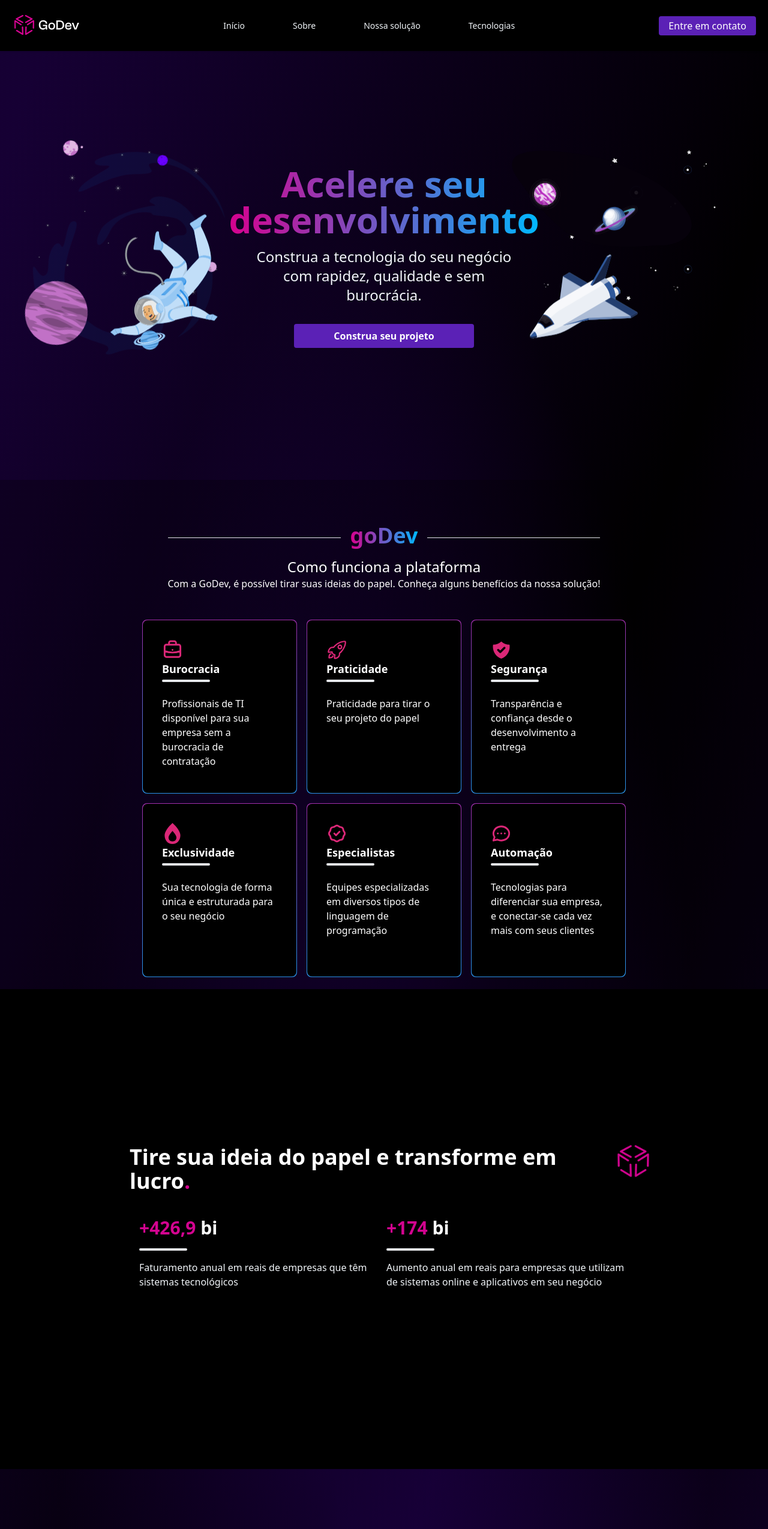
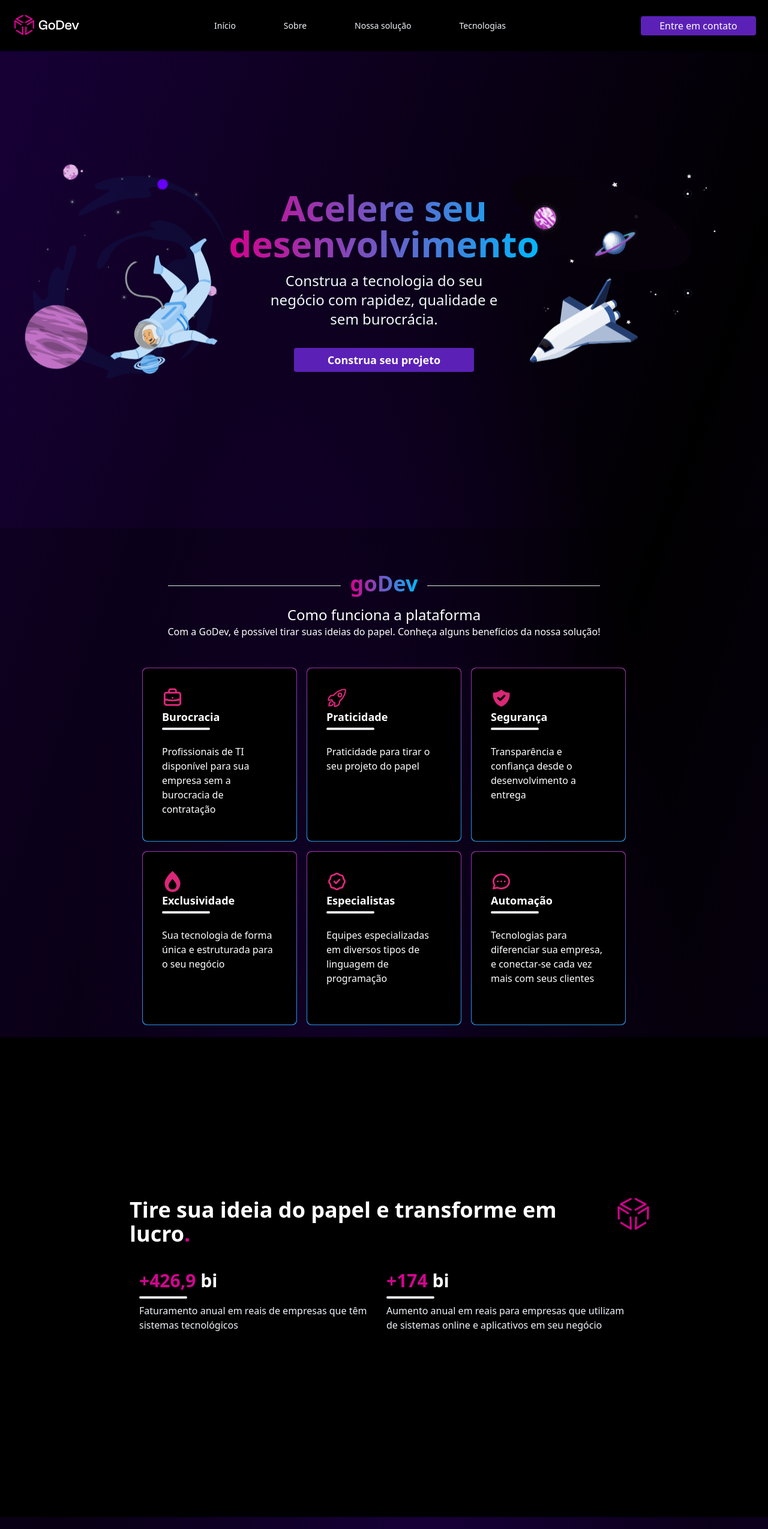
Before and after one commit to GuilhermeSegattoo/inforGerencial-landpage, a Next.js app: page / in a window 1280 px wide. Shown: the top 2549 px of the page at 60% size. Built offline with nearby package versions, Linux system fonts and the light colour scheme.

Commit message:
Fix. responsive horizontal layout

```diff
--- a/components/header/index.tsx
+++ b/components/header/index.tsx
@@ -14,35 +14,35 @@ export const Header = () => {
                 <div className="w-28 cel:flex cel:justify-center cel:items-center cel:text-center lap:">
                     <img src="assets/logo.svg"  alt="" />
                 </div>
-                <ul className="flex xl:gap-16 tab:gap-4 cel:hidden tab:inline-flex lap:inline-flex xl:inline-flex">
+                <ul className="flex xl:gap-16 tab:gap-4 cel:hidden tab:inline-flex lap:inline-flex xl:inline-flex justify-center items-center">
                     <a href="#inicio">
-                        <li className="cursor-pointer text-slate-100 text-sm font-normal hover:text-white link-underline p-8">
+                        <li className="cursor-pointer text-slate-100 text-sm font-normal hover:text-white link-underline p-8 sm:p-5 lg:p-8">
                             <span>Início</span>
                         </li>
                     </a>
                     <a href="#sobre">
-                        <li className="cursor-pointer text-slate-100 text-sm font-normal hover:text-white link-underline p-8">
+                        <li className="cursor-pointer text-slate-100 text-sm font-normal hover:text-white link-underline p-8 sm:p-5 lg:p-8">
                             <span>Sobre</span>
                         </li>
                     </a>
                     <a href="#solucao">
-                        <li className="cursor-pointer text-slate-100 text-sm font-normal hover:text-white link-underline p-8">
+                        <li className="cursor-pointer text-slate-100 text-sm font-normal hover:text-white link-underline p-8 sm:p-5 lg:p-8">
                             Nossa solução
                         </li>
                     </a>
                     <a>
-                        <li className="cursor-pointer text-slate-100 text-sm font-normal hover:text-white link-underline p-8">
+                        <li className="cursor-pointer text-slate-100 text-sm font-normal hover:text-white link-underline p-8 sm:p-5 lg:p-8">
                             <span>Tecnologias</span>
                         </li>
                     </a>
                 </ul>
                 <div className="cel:hidden tab:inline-block lap:inline-block xl:inline-block">
                     <a href="#contato">
-                        <Button text="Entre em contato" height="h-7"/>
+                        <Button text="Entre em contato" height="h-6" width="w-48"/>
                     </a>
                 </div>
             </section>
-            <section className="block lg:hidden">
+            <section className="block cel:inline-block tab:hidden lap:hidden xl:hidden">
                 <div className="text-[#D30490] cursor-pointer" onClick={() => {setIsMenuOpen(!isMenuOpen)}}>
                     <GiHamburgerMenu size={30} />
                 </div>
--- a/pages/index.tsx
+++ b/pages/index.tsx
@@ -9,7 +9,6 @@ import { IoNewspaperOutline, IoRocketOutline } from 'react-icons/io5';
 import { HiOutlineBriefcase, HiOutlineBadgeCheck, HiShieldCheck } from 'react-icons/hi';
 import { TbMessageCircle } from 'react-icons/tb';
 import { FaBurn, FaGithub, FaInstagram, FaLinkedin } from 'react-icons/fa';
-import { AiFillInstagram } from 'react-icons/ai'
 import { RiCopyrightFill } from 'react-icons/ri'
 
 const Home: NextPage = () => {
@@ -25,8 +24,8 @@ const Home: NextPage = () => {
                 <div className="flex flex-col w-full h-full">
                     <Header />
 
-                    <section id="inicio" className='grid cel:grid-cols-1 tab:grid-cols-1 lap:grid-cols-3 pt-14 sm:pt-0 container mx-auto items-center justify-center h-screen'>
-                        <div className='flex cel:w-48 tab:w-48 lap:w-auto xl:w-auto cel:mx-auto '>
+                    <section id="inicio" className='grid cel:grid-cols-1 tab:grid-cols-1 lap:grid-cols-3 pt-16 pb-16 mx-auto my-10 items-center justify-center lg:h-screen'>
+                        <div className='flex cel:w-48 tab:w-48 lap:w-auto xl:w-auto cel:mx-auto'>
                             <div className='relative h-[300px] w-[300px]'>
                                 <img className='absolute bottom-0 right-0 z-30 floating' width={180} src='./assets/astroneer/astroneer.svg' />
                                 <img className='absolute top-0 left-0 z-20 spin' width={300} src='./assets/astroneer/planets.svg' />
@@ -38,14 +37,14 @@ const Home: NextPage = () => {
                             <p className='text-6xl cel:text-4xl cel:mt-14 tab:text-5xl lap:text-6xl bg-textGradient bg-clip-text text-transparent font-bold mt-28'>
                                 <span>Acelere seu <br />desenvolvimento</span>
                             </p>
-                            <p className='text-2xl cel:text-lg tab:text-xl lap:text-2xl mt-4 text-slate-100'>
+                            <p className='text-2xl cel:text-lg tab:text-xl lap:text-2xl mt-4 px-2 text-slate-100'>
                                 Construa a tecnologia do seu negócio com rapidez, qualidade e sem burocrácia.
                             </p>
                             <div className='mt-8'>
-                                <Button onClick={() => { }} bold={true} textSize="t  ext-lg" text="Construa seu projeto" width='w-[300px]' height='h-10' />
+                                <Button onClick={() => { }} bold={true} textSize="text-lg" text="Construa seu projeto" width='w-[300px]' height='h-10' />
                             </div>
                         </div>
-                        <div className='flex cel:hidden tab:hidden lap:inline-block xl:inline-block justify-center lap:w-auto '>
+                        <div className='flex cel:hidden tab:hidden lap:inline-block xl:inline-block justify-center lap:w-auto'>
                             <div className='relative h-[300px] w-[300px]'>
                                 <img className='absolute bottom-0 left-0 z-50 floating ' style={{ animationDuration: "15s" }} width={180} src='./assets/rocket/rocket.svg' />
                                 <img className='absolute top-10 left-0 z-30 floating ' style={{ animationDuration: "40s" }} width={180} src='./assets/rocket/planets.svg' />
@@ -87,12 +86,12 @@ const Home: NextPage = () => {
                             <div className='p-10 grid grid-cols-1 lg:grid-cols-2 gap-2'>
                                 <div className='flex flex-col gap-2'>
                                     <span className='font-bold text-[#D30490] text-3xl'>+426,9 <span className='text-white'>bi</span></span>
-                                    <hr className="w-20 border-2 rounded bg-white mt-2 mb-2" />
+                                    <hr className="w-20 border-2 rounded bg-white"/>
                                     <p className='text-slate-100'>Faturamento anual em reais de empresas que têm sistemas tecnológicos</p>
                                 </div>
                                 <div className='flex flex-col gap-2'>
                                     <span className='font-bold text-[#D30490] text-3xl'>+174 <span className='text-white'>bi</span></span>
-                                    <hr className="w-20 border-2 rounded bg-white mt-2 mb-2" />
+                                    <hr className="w-20 border-2 rounded bg-white" />
                                     <p className='text-slate-100'>Aumento anual em reais para empresas que utilizam de sistemas online e aplicativos em seu negócio</p>
                                 </div>
                             </div>
@@ -112,7 +111,7 @@ const Home: NextPage = () => {
                                 <div className='flex flex-col items-center gap-2'>
                                     <div className='relative'>
                                         <img src='assets/planets/neptune.svg' />
-                                        <span className='absolute text-white font-bold text-2xl top-1/2 -translate-y-1/2 left-1/2 -translate-x-1/2'>1</span>
+                                        <span className='absolute text-white font-bold text-2xl top-1/2 -translate-y-1/2 left-1/2 -translate-x-1/2 drop-shadow'>1</span>
                                     </div>
                                     <span className='font-bold text-white text-2xl'>Entrevista</span>
                                     <hr className="w-20 border-1 rounded border-blue-800 mt-2 mb-2" />
@@ -122,7 +121,7 @@ const Home: NextPage = () => {
                                 <div className='flex flex-col items-center gap-2'>
                                     <div className='relative'>
                                         <img src='assets/planets/mars.svg' />
-                                        <span className='absolute text-white font-bold text-2xl top-1/2 -translate-y-1/2 left-1/2 -translate-x-1/2'>2</span>
+                                        <span className='absolute text-white font-bold text-2xl top-1/2 -translate-y-1/2 left-1/2 -translate-x-1/2 drop-shadow'>2</span>
                                     </div>
                                     <span className='font-bold text-white text-2xl'>Equipes</span>
                                     <hr className="w-20 border-1 rounded border-blue-800 mt-2 mb-2" />
@@ -132,7 +131,7 @@ const Home: NextPage = () => {
                                 <div className='flex flex-col items-center gap-2'>
                                     <div className='relative'>
                                         <img src='assets/planets/jupiter.svg' />
-                                        <span className='absolute text-white font-bold text-2xl top-1/2 -translate-y-1/2 left-1/2 -translate-x-1/2'>3</span>
+                                        <span className='absolute text-white font-bold text-2xl top-1/2 -translate-y-1/2 left-1/2 -translate-x-1/2 drop-shadow'>3</span>
                                     </div>
                                     <span className='font-bold text-white text-2xl'>Execução</span>
                                     <hr className="w-20 border-1 rounded border-blue-800 mt-2 mb-2" />
@@ -142,7 +141,7 @@ const Home: NextPage = () => {
                                 <div className='flex flex-col items-center gap-2'>
                                     <div className='relative'>
                                         <img src='assets/planets/saturn.svg' />
-                                        <span className='absolute text-white font-bold text-2xl top-1/2 -translate-y-1/2 left-1/2 -translate-x-1/2'>4</span>
+                                        <span className='absolute text-white font-bold text-2xl top-1/2 -translate-y-1/2 left-1/2 -translate-x-1/2 drop-shadow'>4</span>
                                     </div>
                                     <span className='font-bold text-white text-2xl'>Entrega</span>
                                     <hr className="w-20 border-1 rounded border-blue-800 mt-2 mb-2" />
@@ -197,7 +196,7 @@ const Home: NextPage = () => {
             </div>
           </section> */}
 
-                    <section id="contato" className='flex sm:h-screen justify-center items-center'>
+                    <section id="contato" className='flex lg:h-screen justify-center items-center'>
                         <div className='grid grid-cols-1 lg:grid-cols-2 max-w-4xl'>
                             <div className='flex flex-col items-center gap-4'>
                                 <h2 className='text-white text-3xl font-bold'>Agendar uma demo.</h2>
@@ -209,7 +208,7 @@ const Home: NextPage = () => {
                                             <input type="text" className='bg-white rounded w-80 sm:w-44 p-1' />
                                         </div>
                                         <div className='flex flex-col'>
-                                            <label className='text-white'>Sobrenome`</label>
+                                            <label className='text-white'>Sobrenome</label>
                                             <input type="text" className='bg-white rounded w-80 sm:w-44 p-1' />
                                         </div>
                                     </div>
@@ -231,7 +230,7 @@ const Home: NextPage = () => {
                                             <input type="text" className='bg-white rounded w-80 sm:w-44 p-1' />
                                         </div>
                                         <div className='flex flex-col'>
-                                            <label className='text-white'>Site da Empresa`</label>
+                                            <label className='text-white'>Site da Empresa</label>
                                             <input type="text" className='bg-white rounded w-80 sm:w-44 p-1' />
                                         </div>
                                     </div>
@@ -244,8 +243,7 @@ const Home: NextPage = () => {
 
                             <div className='flex justify-center items-center'>
                                 <div className='flex cel:w-48 tab:w-48 lap:w-auto xl:w-auto cel:mx-auto '>
-                                    <div className='relative h-80 w-80 '>
-
+                                    <div className='relative h-80 w-80'>
                                         <img className='absolute bottom-44 lg:bottom-24 left-8 lg:left-10 z-30 w-24 lg:w-40' src='./assets/rocket boy/OnlySmoke.svg' />
                                         <img className='absolute bottom-[200px] lg:bottom-32 left-7 lg:left-14 z-30 floating h-36 lg:h-60' src='./assets/rocket boy/OnlyRocket.svg' />
                                         <img className='absolute top-0 rigth-20 z-20 ' width={300} src='./assets/rocket boy/Clouds.svg' />
@@ -272,8 +270,8 @@ const Home: NextPage = () => {
                                 <a href="tel:+5584999398021">
                                     <h4>+55 (84) 99939-8021</h4>
                                 </a>
-                                <a href="mailto:edson.alencar@alunos.ufersa.edu.br">
-                                    <h4>edson.alencar@alunos.ufersa.edu.br</h4>
+                                <a href="mailto:atendimento@godevcompany.com.br">
+                                    <h4>atendimento@godevcompany.com.br</h4>
                                 </a>
                             </div>
                             <div>
@@ -318,7 +316,7 @@ const Home: NextPage = () => {
 
                     </div>
                     <div className='inline-block text-white'>
-                        <div className='flex gap-2 justify-center text-sm text-slate-400'>
+                        <div className='flex gap-2 justify-center items-center text-sm text-slate-400'>
                             <RiCopyrightFill />
                             <span>Todos os direitos reservados.</span>
                         </div>
```
